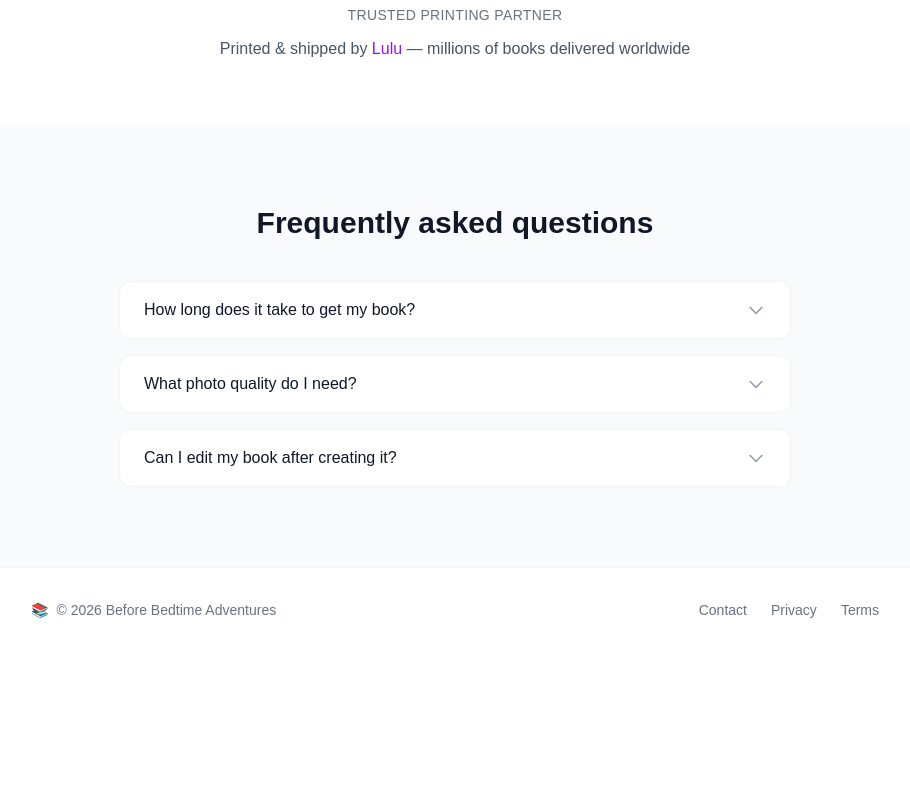
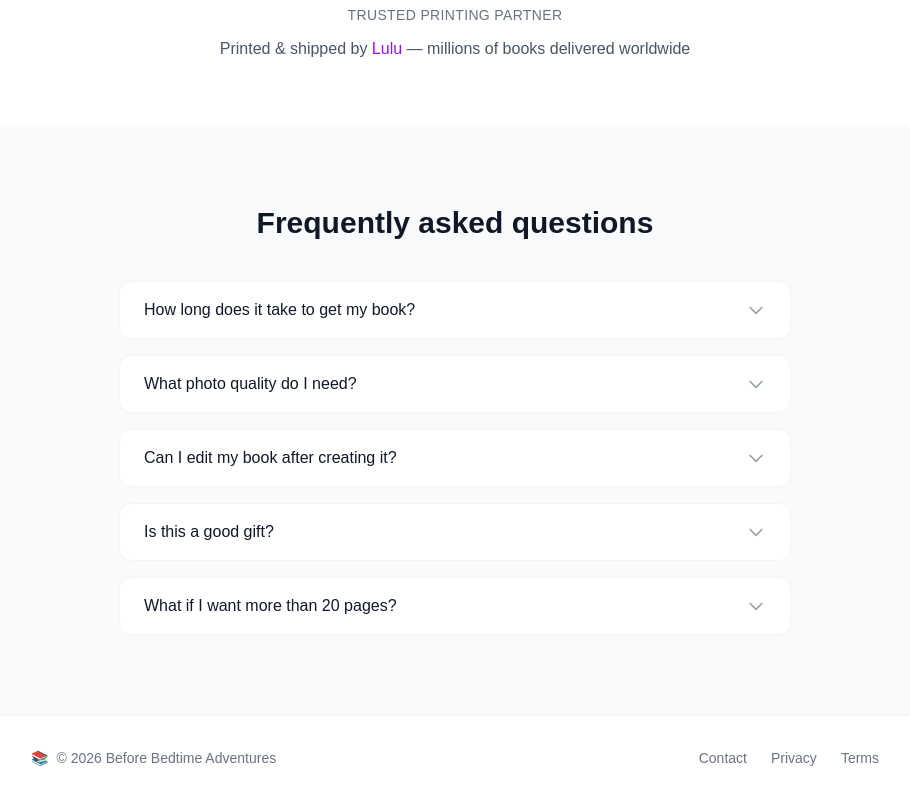
Before and after one commit to joeygrant55/before-bedtime-adventures, a Next.js app: page / in a window 1280 px wide. Shown: the part 3034-3834 px from the top of the page, without its empty margins (185-1095 px from the left). Before the commit the page ends 3686 px from the top, so only its background shows below. Built offline with nearby package versions, Linux system fonts and the light colour scheme; no server answers.

Commit message:
content: add gift + extra-pages FAQ questions to landing page

```diff
--- a/app/page.tsx
+++ b/app/page.tsx
@@ -655,6 +655,14 @@ export default function Home() {
                 {
                   q: "Can I edit my book after creating it?",
                   a: "Yes! You can rearrange pages, update the story text, and swap photos anytime before placing your order. Once ordered, the book goes to print."
+                },
+                {
+                  q: "Is this a good gift?",
+                  a: "It's one of the most personal gifts you can give. Parents, grandparents, and kids all love seeing their real family photos transformed into a storybook. Perfect for birthdays, holidays, Mother's Day, or just because."
+                },
+                {
+                  q: "What if I want more than 20 pages?",
+                  a: "The standard book includes up to 20 AI-transformed pages — more than enough for a complete adventure. If you have a bigger trip to capture, you can create multiple books, each featuring a different part of the journey."
                 }
               ].map((faq, i) => (
                 <details key={i} className="group bg-white rounded-xl border border-gray-100 overflow-hidden">
```
